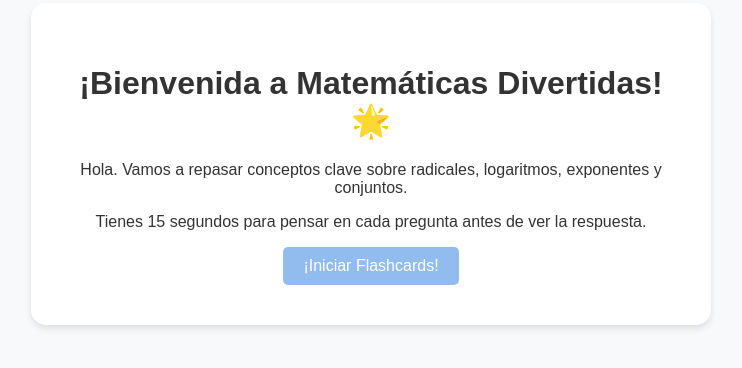
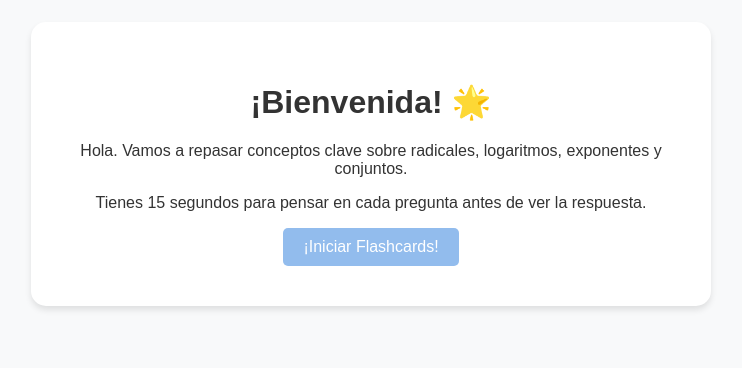
Before and after one commit to ng057830/flashcard_mb1, a plain HTML site: page index.html in a window 1280 px wide. Shown: the part 256-624 px from the top of the page, without its empty margins (269-1011 px from the left). Drawn offline with nearby package versions, Linux system fonts and the light colour scheme.

Commit message:
Update index.html

```diff
--- a/index.html
+++ b/index.html
@@ -171,7 +171,7 @@
 </head>
 <body>
     <div class="welcome-screen" id="welcomeScreen">
-        <h1>¡Bienvenida a Matemáticas Divertidas! 🌟</h1>
+        <h1>¡Bienvenida! 🌟</h1>
         <p>Hola. Vamos a repasar conceptos clave sobre radicales, logaritmos, exponentes y conjuntos.</p>
         <p>Tienes 15 segundos para pensar en cada pregunta antes de ver la respuesta.</p>
         <button onclick="startFlashcards()">¡Iniciar Flashcards!</button>
```
